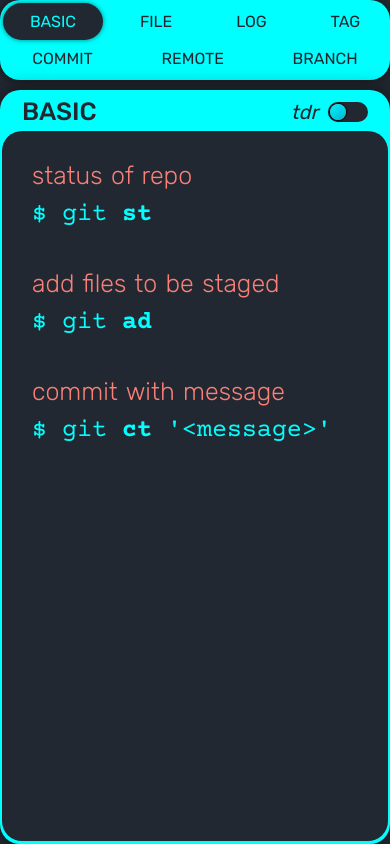
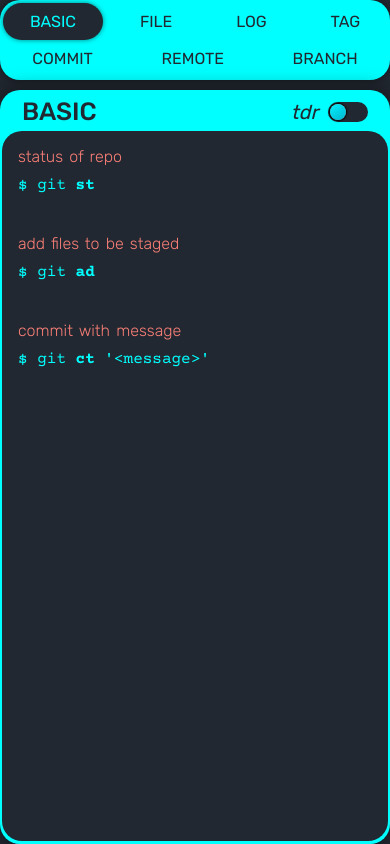
Before and after one commit to dhruwlalan/git-alias, a Vue app: page / in a window 390 px wide. Built offline with nearby package versions, Linux system fonts and the light colour scheme.

Commit message:
made alias syntax responsive

```diff
--- a/src/sass/layout/_main.scss
+++ b/src/sass/layout/_main.scss
@@ -45,6 +45,10 @@
       @include bg($c: $primary);
       @include pbm($p: 2rem, $pr: 6px, $rad: 20px);
 
+      @media (max-width: 600px) {
+         padding: 6px;
+      }
+
       &__container {
          height: 100%;
          overflow-y: scroll;
@@ -59,6 +63,10 @@
                background-color: rgb(249 127 119 / 80%);
                border-radius: 20px;
             }
+
+            @media (max-width: 600px) {
+               display: none;
+            }
          }
       }
 
@@ -66,6 +74,10 @@
          @include pbm($pt: 1rem, $mb: 2rem, $mr: 5px, $rad: 1rem);
          transition: background-color 0.3s;
          @include pos-relative;
+
+         @media (max-width: 600px) {
+            margin-right: 0;
+         }
 
          &:hover {
             @include bg($c: $secondary);
@@ -75,12 +87,20 @@
             @include typo($c: $tomato, $ff: $rubik, $fs: 2.5rem, $fw: 300, $ws: 2px);
             @include pbm($pl: 1rem);
             @include disable-selection;
+
+            @media (max-width: 600px) {
+               font-size: 1.6rem;
+            }
          }
 
          &--syntax {
             @include typo($c: $cyan1, $ff: $courierPrime, $fs: 2.5rem, $fw: 400);
-            @include pbm($p: 1rem);
+            @include pbm($p: 1rem, $pr: 2rem);
             @include pos-relative;
+
+            @media (max-width: 600px) {
+               font-size: 1.6rem;
+            }
 
             &--dolor {
                display: inline-block;
@@ -100,6 +120,12 @@
                &:hover {
                   background-color: rgb(34 40 49 / 50%);
                }
+
+               @media (max-width: 600px) {
+                  @include size($h: 2.8rem, $w: 2.8rem);
+                  @include pos-absolute($r: 4px, $b: 4px);
+                  padding: 3px;
+               }
             }
             &--copied-svg {
                @include size($h: 3.5rem, $w: 3.5rem);
@@ -110,6 +136,12 @@
 
                &:hover {
                   background-color: rgb(34 40 49 / 100%);
+               }
+
+               @media (max-width: 600px) {
+                  @include size($h: 2.8rem, $w: 2.8rem);
+                  @include pos-absolute($r: 4px, $b: 4px);
+                  padding: 3px;
                }
             }
          }
@@ -124,6 +156,12 @@
             &:hover {
                background-color: rgb(34 40 49 / 50%);
             }
+
+            @media (max-width: 600px) {
+               @include size($h: 2.8rem, $w: 2.8rem);
+               @include pos-absolute($r: 4px, $t: 4px);
+               padding: 3px;
+            }
          }
       }
    }
```
Also changed, not shown: 4 other files (tests, documents, lock files or other folders).
